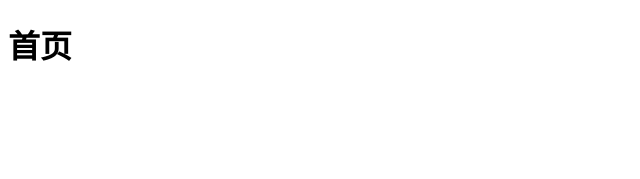
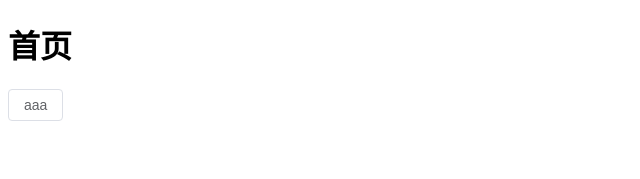
Before and after one commit to tianzebeibei/vue-components, a Vue app: page / in a window 1280 px wide. Shown: the top 179 px of the page, without its empty margins (0-640 px from the left). Built offline with nearby package versions, Linux system fonts and the light colour scheme.

Commit message:
feat 引入element

```diff
--- a/package.json
+++ b/package.json
@@ -7,6 +7,7 @@
     "preview": "vite preview"
   },
   "dependencies": {
+    "element-plus": "^1.3.0-beta.5",
     "vue": "^3.2.25",
     "vue-router": "^4.0.12"
   },
--- a/src/main.ts
+++ b/src/main.ts
@@ -1,6 +1,8 @@
 import { createApp } from 'vue'
 import App from './App.vue'
 import router from './router/index'
+import ElementPlus from 'element-plus'
+import 'element-plus/dist/index.css'
 
 const app = createApp(App)
-app.use(router).mount('#app')
+app.use(router).use(ElementPlus).mount('#app')
--- a/src/views/Home.vue
+++ b/src/views/Home.vue
@@ -1,5 +1,6 @@
 <template>
   <h1>首页</h1>
+  <el-button>aaa</el-button>
 </template>
 
 <script lang="ts">
```
